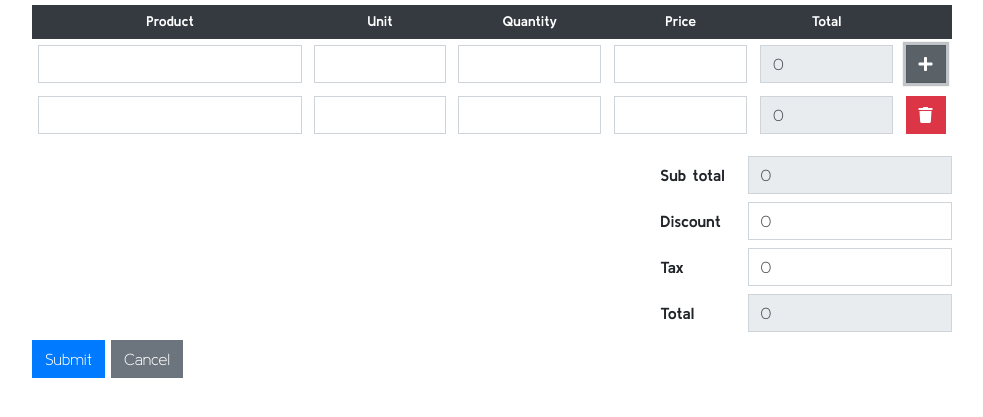
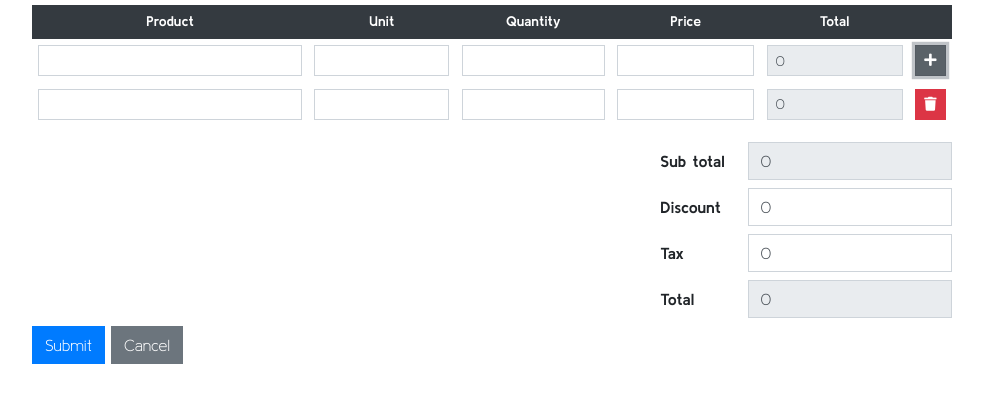
Before and after one commit to hassibmoddasser/dynamic-js-table, a plain HTML site: page index.html in a window 1280 px wide. Both pictures are taken after a click on the button 1073 px from the left and 163 px from the top of the page. Shown: the part 99-516 px from the top of the page, without its empty margins (148-1131 px from the left). Drawn offline with Linux system fonts and the light colour scheme.

Commit message:
Added 'form-control-sm' classes to table inputs

```diff
--- a/index.html
+++ b/index.html
@@ -20,7 +20,7 @@
         <h1 class="text-center">Dynamic table</h1>
         <form id="form" class="form-horizontal" autocomplete="off">
           <div class="table-responsive">
-            <table id="my-table" class="table table-bordered table-hover table-borderless">
+            <table id="my-table" class="table table-hover table-borderless">
               <thead class="thead-dark">
                 <tr>
                   <th style="width: 30%">Product</th>
@@ -33,12 +33,12 @@
               </thead>
               <tbody id="field" class="append-area">
                 <tr id="row-0">
-                  <td><input type="text" id="product-0" class="form-control" name="product[]"></td>
-                  <td><input type="text" id="unit-0" class="form-control units" name="unit[]"></td>
-                  <td><input type="number" id="quantity-0" class="form-control" name="qtt[]" oninput="setTotal();setGrandTotal();" min="0"></td>
-                  <td><input type="number" id="price-0" class="form-control prices" name="price[]" oninput="setTotal();setGrandTotal();"></td>
-                  <td><input type="text" id="total-0" class="form-control" name="total[]" readonly value="0"></td>
-                  <td><button type="button" id="add" class="btn btn-secondary"><i class="fa fa-plus"></i></button></td>
+                  <td><input type="text" id="product-0" class="form-control form-control-sm" name="product[]"></td>
+                  <td><input type="text" id="unit-0" class="form-control form-control-sm units" name="unit[]"></td>
+                  <td><input type="number" id="quantity-0" class="form-control form-control-sm" name="qtt[]" oninput="setTotal();setGrandTotal();" min="0"></td>
+                  <td><input type="number" id="price-0" class="form-control form-control-sm prices" name="price[]" oninput="setTotal();setGrandTotal();"></td>
+                  <td><input type="text" id="total-0" class="form-control form-control-sm" name="total[]" value="0" readonly></td>
+                  <td><button type="button" id="add" class="btn btn-secondary btn-sm"><i class="fa fa-plus"></i></button></td>
                 </tr>
               <tbody>
             </table>
--- a/js/app.js
+++ b/js/app.js
@@ -12,11 +12,11 @@ addButtonUI.addEventListener('click', () => {
   let counter = parseInt(document.getElementById('counter').value);
   appendAreaUI.insertAdjacentHTML('beforeend', `
     <tr id="row-${counter}">
-      <td><input type="text" id="product-${counter}" class="form-control" name="product[]"></td><td><input type="text" id="unit-${counter}" class="form-control" name="unit[]"</td>
-      <td><input type="number" id="quantity-${counter}" class="form-control" name="qtt[]" oninput="setTotal();setGrandTotal();" min="0"></td>
-      <td><input type="number" id="price-${counter}" class="form-control" name="price[]" oninput="setTotal();setGrandTotal();"></td>
-      <td><input type="text" id="total-${counter}" class="form-control" name="total[]" value="0" disabled="disabled"></td>
-      <td><button type="button" id="${counter}" class="btn btn-danger remove"><i id="${counter}" class="fa fa-trash"></i></button></td>
+      <td><input type="text" id="product-${counter}" class="form-control form-control-sm" name="product[]"></td><td><input type="text" id="unit-${counter}" class="form-control form-control-sm" name="unit[]"</td>
+      <td><input type="number" id="quantity-${counter}" class="form-control form-control-sm" name="qtt[]" oninput="setTotal();setGrandTotal();" min="0"></td>
+      <td><input type="number" id="price-${counter}" class="form-control form-control-sm" name="price[]" oninput="setTotal();setGrandTotal();"></td>
+      <td><input type="text" id="total-${counter}" class="form-control form-control-sm" name="total[]" value="0" disabled="disabled"></td>
+      <td><button type="button" id="${counter}" class="btn btn-danger btn-sm remove"><i id="${counter}" class="fa fa-trash"></i></button></td>
     </tr>
   `);
 
```
